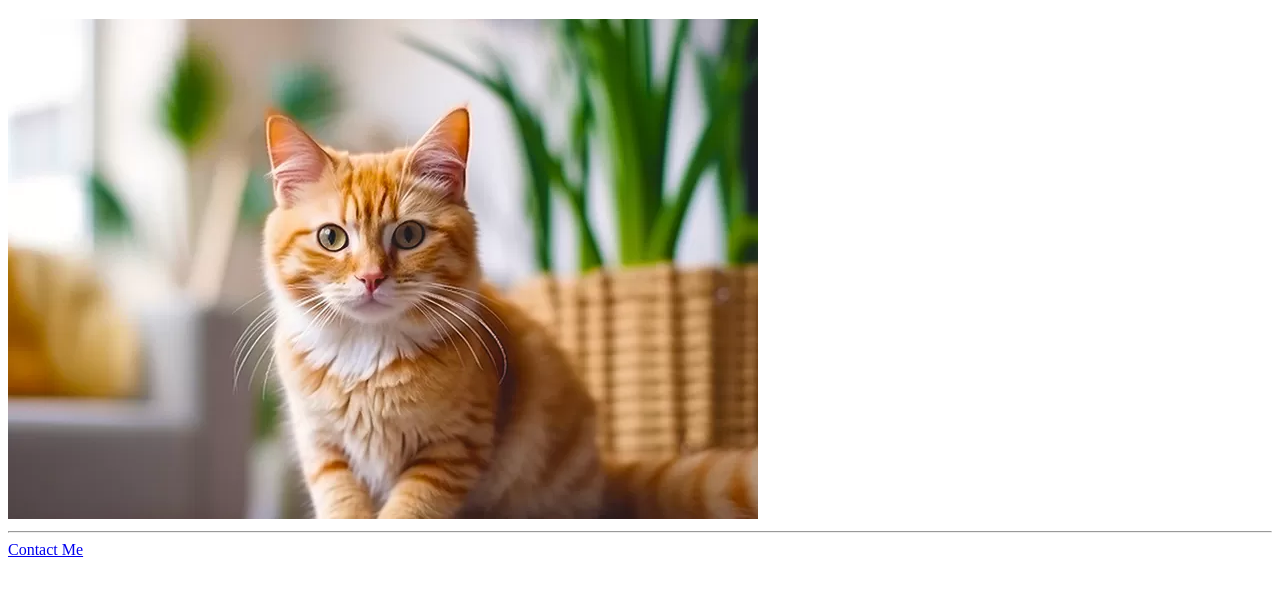
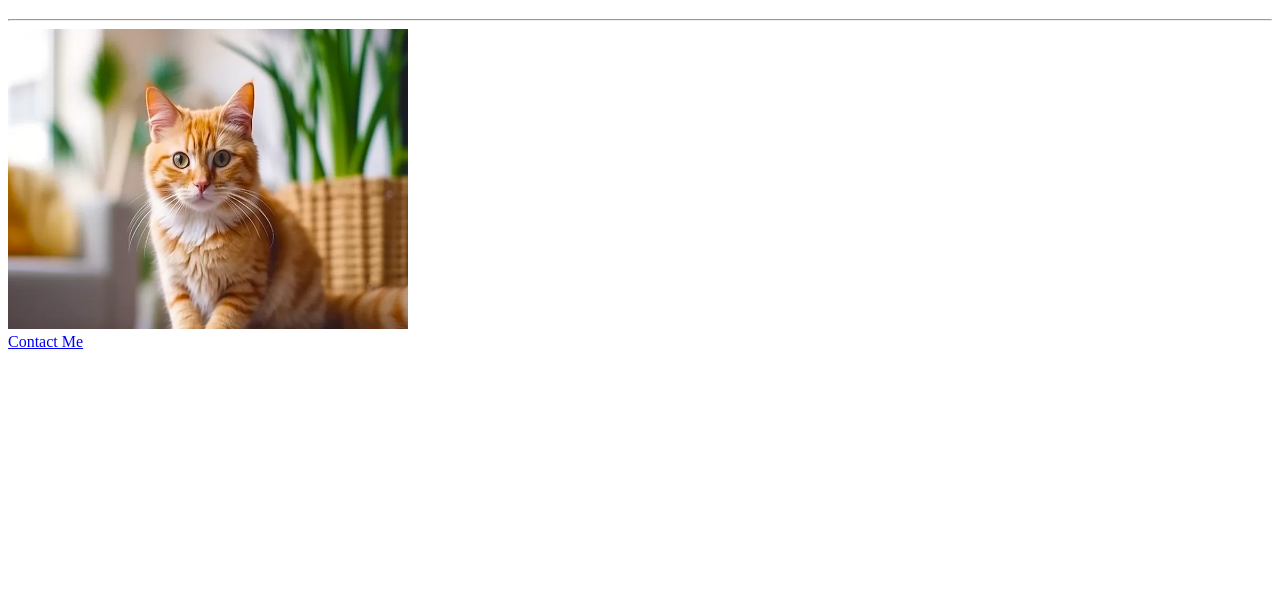
Before and after one commit to Ainsleyy09/webpages-, a plain HTML site: page index.html in a window 1280 px wide. Shown: the part 61-654 px from the top of the page. Drawn offline with Linux system fonts and the light colour scheme.

Commit message:
Add files via upload

```diff
--- a/index.html
+++ b/index.html
@@ -7,8 +7,9 @@
 </head>
 <body>
     <h1>Welcome to My Website</h1>
-    <a href="./Public/about.html"><img src="./Assets/Images/cat.jpg" alt="Cat"></a>
     <hr/>
+    <a href="./Public/about.html"><img src="./Assets/Images/cat.jpg" alt="Cat" width="400" height="300"></a>
+    <br/>
     <a href="./Public/contact.html">Contact Me</a>
 
 </body>
```
